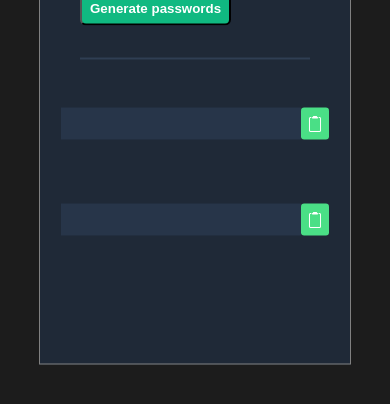
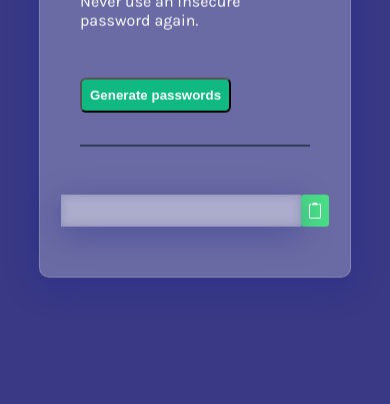
Before and after one commit to abdurrahimkh/random-password-genenrator_vanilla-js, a plain HTML site: page index.html in a window 390 px wide. Shown: the part 440-844 px from the top of the page. Drawn offline with nearby package versions, Linux system fonts and the light colour scheme.

Commit message:
ui changes

```diff
--- a/index.html
+++ b/index.html
@@ -22,7 +22,7 @@
           <input class="box password-one" />
           <i class="bi bi-clipboard2 copy-icon1"></i>
         </div>
-        <div class="password-container">
+        <div class="password-container second">
           <input class="box password-two" />
           <i class="bi bi-clipboard2 copy-icon2"></i>
         </div>
--- a/style.css
+++ b/style.css
@@ -6,17 +6,21 @@
 }
 
 body {
-  background: #1c1c1c;
+  background: rgb(57, 57, 134);
   font-family: "Karla", sans-serif;
 }
 .container {
-  background: #1f2937;
+  background: rgba(255, 255, 255, 0.25);
+  box-shadow: 0 8px 32px 0 rgba(31, 38, 135, 0.37);
+  backdrop-filter: blur(3.5px);
+  -webkit-backdrop-filter: blur(3.5px);
+  border-radius: 10px;
+  border: 1px solid rgba(255, 255, 255, 0.18);
   width: 80vw;
   padding: 8rem 2.5rem;
   position: absolute;
   top: 50%;
   left: 50%;
-  border: 1px solid gray;
   transform: translate(-50%, -50%);
 }
 
@@ -33,8 +37,8 @@ span {
 }
 
 p {
-  color: #d5d4d8;
   margin-top: 0.5rem;
+  color: white;
 }
 
 button {
@@ -59,14 +63,16 @@ button {
 }
 
 .box {
-  background: #273549;
+  background: rgba(255, 255, 255, 0.25);
+  box-shadow: 0 8px 32px 0 rgba(31, 38, 135, 0.37);
+  backdrop-filter: blur(4px);
+  -webkit-backdrop-filter: blur(4px);
   width: 20rem;
   height: 2rem;
-  color: white;
   overflow: hidden;
   white-space: nowrap;
   text-align: center;
-  font-weight: 500;
+  font-weight: 600;
   border: none;
   outline: none;
   display: flex;
@@ -156,6 +162,12 @@ button {
 }
 
 @media only screen and (max-width: 600px) {
+  .container {
+    height: 70vh;
+  }
+  .second {
+    visibility: hidden;
+  }
   .box {
     width: 15rem;
   }
```
